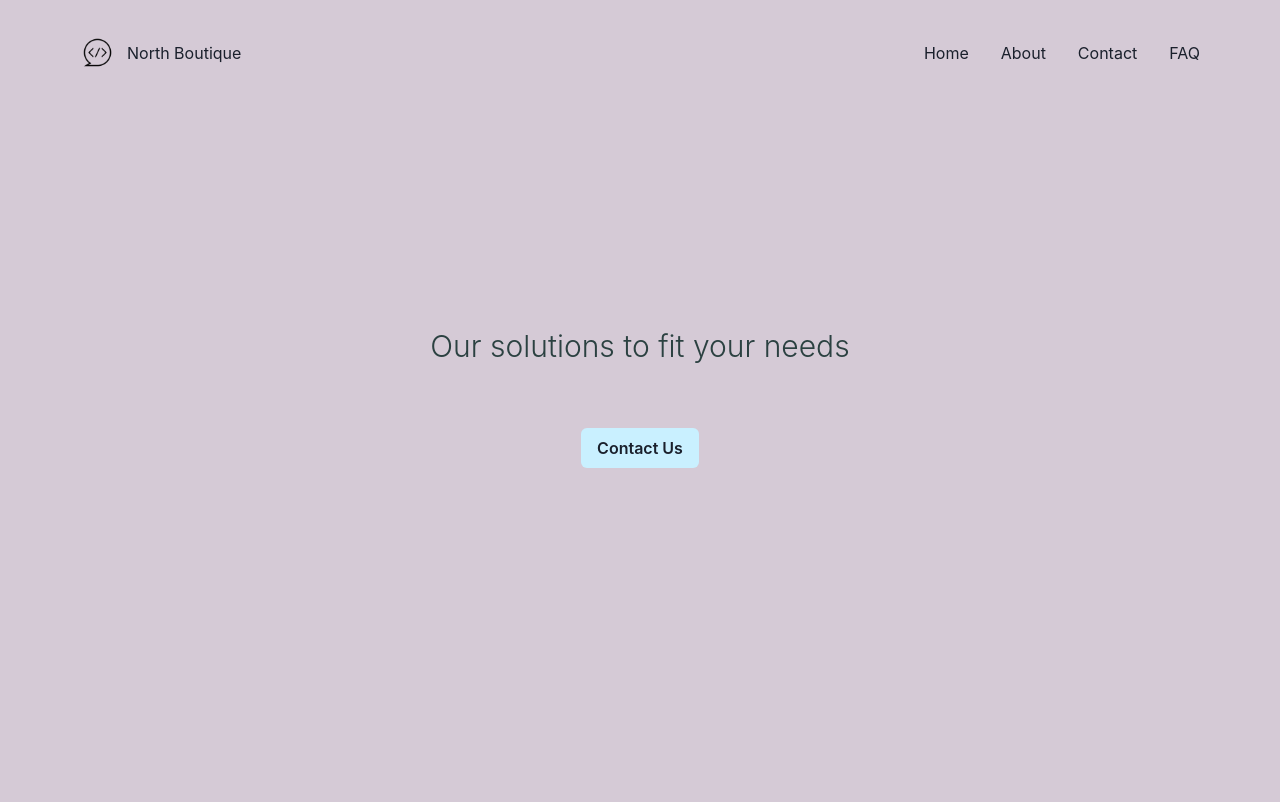
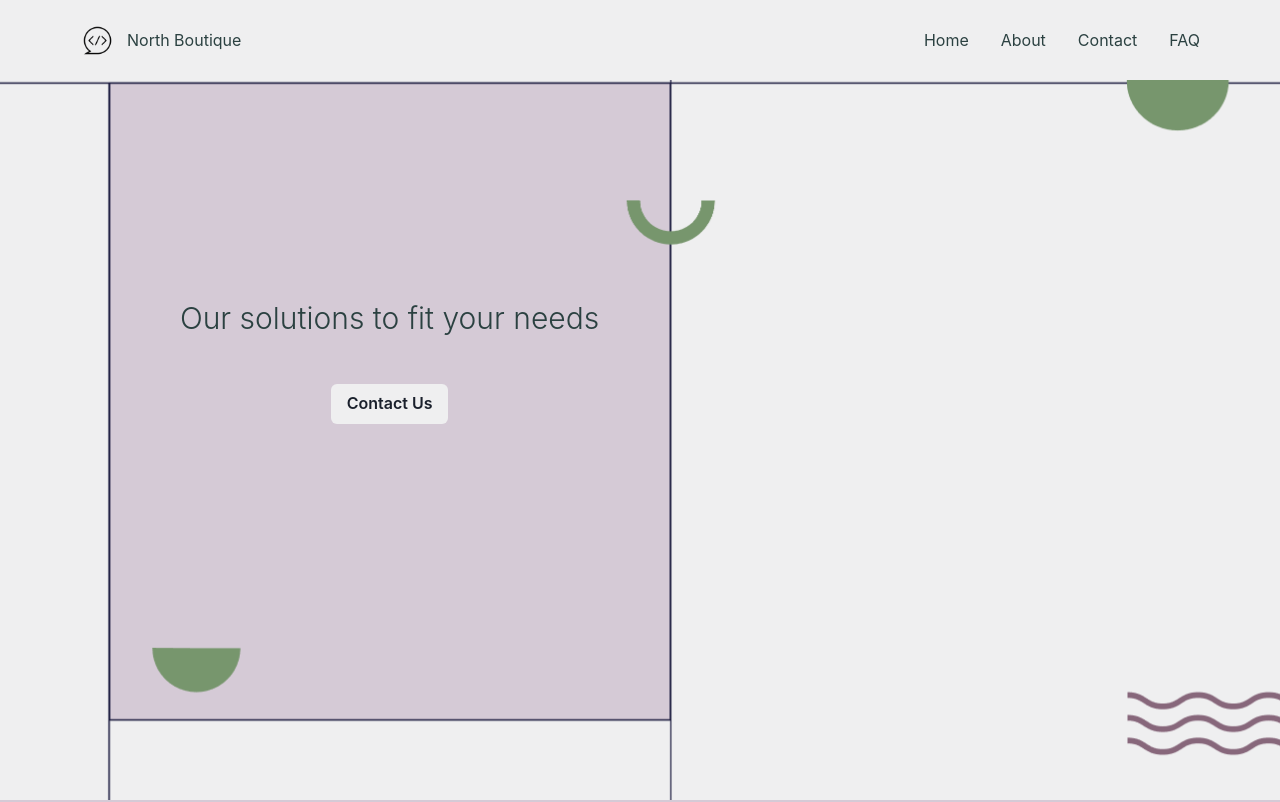
Before and after one commit to North-Boutique/landing, a Next.js app: page / in a window 1280 px wide. Shown: the top 802 px of the page. Built offline with nearby package versions, Linux system fonts and the light colour scheme.

Commit message:
updated background image and styles

```diff
--- a/src/components/navbar/Navbar.module.css
+++ b/src/components/navbar/Navbar.module.css
@@ -1,6 +1,8 @@
 .navbarContainer {
   grid-area: navbar;
-  height: 75px;
+  z-index: 100;
+  height: 80px;
+  background-color: var(--anti-flash-white);
 }
 
 .brandContainer {
--- a/src/components/navbar/Navbar.tsx
+++ b/src/components/navbar/Navbar.tsx
@@ -11,7 +11,7 @@ const Navbar = () => {
       justify="space-between"
       wrap="wrap"
       px={20}
-      pt={30}>
+      py={5}>
       <Box>
         <div className={styles.brandContainer}>
           <Image mr={3} height="35px" src="/NorthBoutiqueIcon.png" />
--- a/src/pages/Home/Home.module.css
+++ b/src/pages/Home/Home.module.css
@@ -2,22 +2,53 @@
   min-height: 120vh;
   display: grid;
   grid-template-columns: 0.2fr 1fr 0.2fr;
-  grid-template-rows: 0.2fr 1fr 0.5fr 1fr;
+  grid-template-rows: 0.13fr 1fr 0.5fr 1fr;
   grid-template-areas:
-    'navbar navbar navbar'
-    '. main .'
+    'main main main'
+    'main main main'
     'details details details'
     '. contact .';
   background-color: var(--thistle);
 }
 
 .homeContent {
+  display: grid;
   grid-area: main;
-  margin-top: 2rem;
   color: var(--dark-slate-grey);
+  background-image: url('/NorthBoutiqueMainContentBackground.png');
+  background-size: cover;
+  vertical-align: middle;
+  grid-template-columns: 0.1fr 1fr 0.1fr;
+  grid-template-rows: 0.2fr 1fr;
+  grid-template-areas:
+    'navbar  navbar navbar'
+    '. innerMain .';
+  height: 100vh;
+}
 
-  vertical-align: middle;
-  height: 100vh;
+.headerContainer {
+  grid-area: innerMain;
+  height: 100%;
+  display: grid;
+  justify-content: center;
+  align-items: center;
+  grid-template-columns: 1.13fr 1fr;
+  grid-template-rows: 1fr;
+  grid-template-areas: 'cta .';
+}
+
+.headerContainerInnerCTA {
+  grid-area: cta;
+  text-align: center;
+  height: 50%;
+}
+
+.contactUsButtonHome {
+  background-color: var(--anti-flash-white) !important;
+  transition: 0.3s opacity ease-out;
+}
+.contactUsButtonHome:hover {
+  opacity: 0.7;
 }
 
 .brandContainer img {
@@ -49,25 +80,11 @@
 
 .homeContent h2 {
   text-align: center;
-  margin-bottom: 4rem;
+  margin-bottom: 3rem;
   font-weight: 300;
-}
-
-.headerContainer {
-  height: 50%;
-  display: flex;
-  justify-content: center;
-  align-items: center;
 }
 
 .contactContainer {
   grid-area: contact;
   margin-bottom: 2rem;
 }
-
-.contactUsButtonHome {
-  transition: 0.3s opacity ease-out;
-}
-.contactUsButtonHome:hover {
-  opacity: 0.7;
-}
--- a/src/pages/Home/Home.tsx
+++ b/src/pages/Home/Home.tsx
@@ -7,17 +7,16 @@ import styles from './Home.module.css';
 function Home() {
   return (
     <div className={styles.baseContainer}>
-      <Navbar />
       <div className={styles.homeContent}>
+        <Navbar />
         <div className={styles.headerContainer}>
-          <div style={{ display: 'grid' }}>
+          <div className={styles.headerContainerInnerCTA}>
             <Heading size="lg">Our solutions to fit your needs</Heading>
             <Button
               className={styles.contactUsButtonHome}
               as={Link}
               href="#contactForm"
               style={{
-                backgroundColor: '#C9F0FF',
                 justifySelf: 'center',
                 textDecoration: 'none',
               }}>
--- a/src/styles/globals.css
+++ b/src/styles/globals.css
@@ -1,7 +1,7 @@
 :root {
   --dark-slate-grey: #2b4141;
-  --columbia-blue: #c9f0ff;
-  --azure-web: #eafffd;
+  --asparagus: #77966d;
+  --chinese-violet: #87677b;
   --anti-flash-white: #efeff0;
   --thistle: #d5cad6;
 }
```
Also changed, not shown: public/NorthBoutiqueMainContentBackground.png (added).
